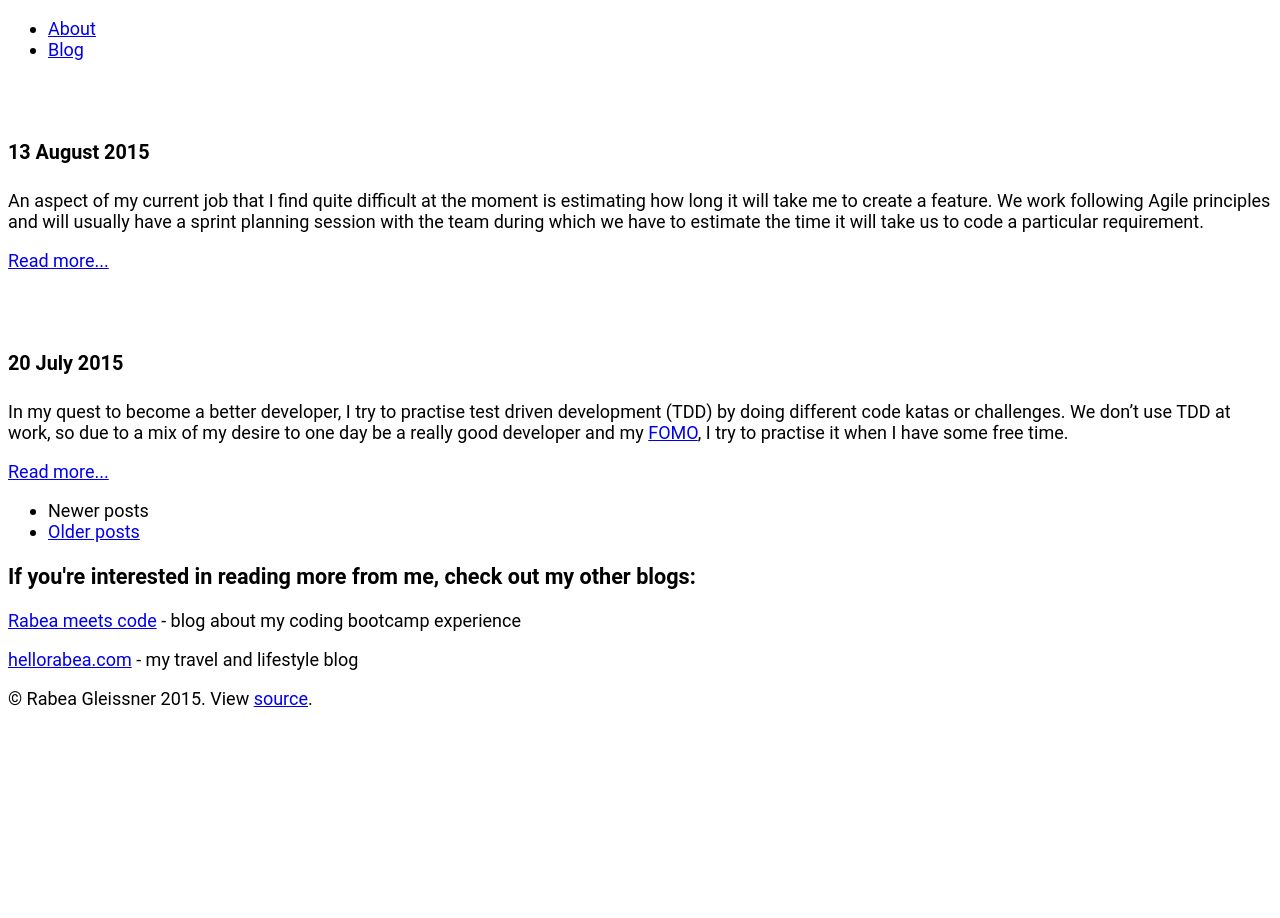
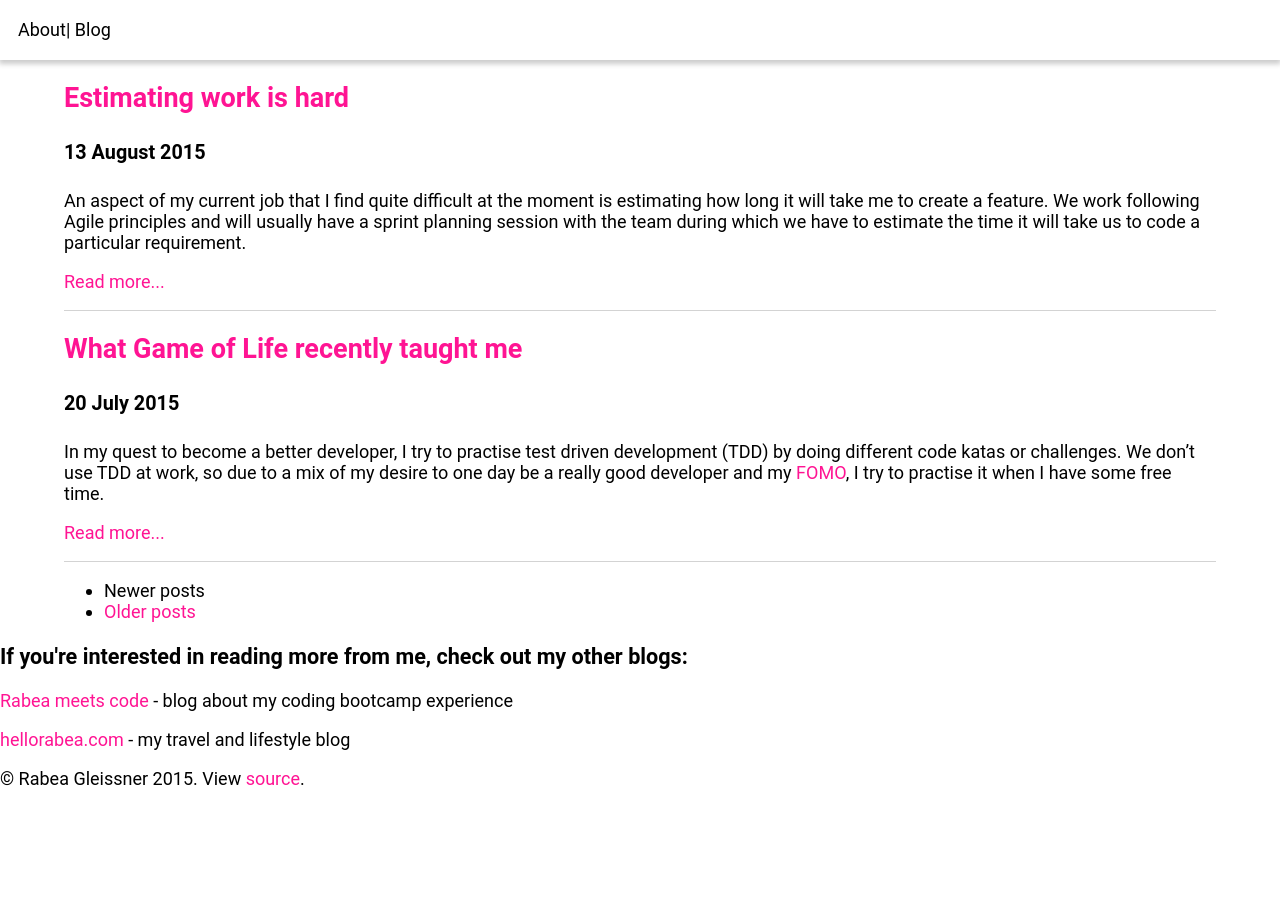
Before and after one commit to RabeaGleissner/RabeaGleissner.github.io, a Jekyll site: the page built from blog/index.html, in a window 1280 px wide. Built offline with Jekyll 4.4.1, drawn with Linux system fonts in a browser that asks for light colours; the list of posts is cut into pages by our own code.

Commit message:
styling for main sections

```diff
--- /dev/null
+++ b/_scss/blog.scss
@@ -0,0 +1,3 @@
+.blog-post {
+  border-bottom: 1px solid lightgrey;
+}
--- a/_scss/header.scss
+++ b/_scss/header.scss
@@ -0,0 +1,49 @@
+@import 'mixins';
+
+nav {
+  width: 100%;
+  background-color: rgba(255,255,255,0.8);
+  @include vendor-prefix('box-shadow', '0px 3px 5px 1px #ccc');
+  display:block;
+  button {
+    margin-left: 0;
+    padding-left: 15px;
+    display: none;
+    &:focus {
+      outline:0;
+    }
+  }
+  ul {
+    padding-left: 1em;
+    list-style:none;
+    margin-top: 0;
+    li {
+      display: inline-block;
+      line-height: 60px;
+      height: 60px;
+      cursor:pointer;
+      &:after {
+        content:"|";
+      }
+      &:last-child:after {
+        display: none;
+      }
+    }
+  }
+  h3 {
+    line-height: 0em;
+    font-size: 1em;
+    padding-left: 15px;
+    padding-right: 15px;
+    padding-top: 10px;
+  }
+  a {
+    text-decoration:none;
+    color:black;
+    display:inline-block;
+    &:hover {
+      color:deeppink;
+      border-bottom: 2px solid deeppink;
+    }
+  }
+}
--- a/_scss/main.scss
+++ b/_scss/main.scss
@@ -1,3 +1,5 @@
+@import 'mixins';
+
 html {
   height: 100%;
 }
@@ -8,15 +10,11 @@
  height: 100%;
 }
 h1 {
-  font-size: 2.5em;
+  font-size: 2em;
   text-align: center;
 }
 h2 {
-  font-size: 1.5em;
-   a {
-    text-decoration: underline;
-    color:white;
-    }
+  font-size: 1.3em;
 }
 h3 {
   font-size: 1.2em;
@@ -24,3 +22,31 @@
 h4 {
   font-size: 1.1em;
 }
+p {
+  font-size: 1em;
+  }
+a {
+text-decoration: none;
+color: deeppink;
+  &:hover {
+    text-decoration: underline;
+  }
+}
+.wrapper {
+  width: 95%;
+  margin: 0 auto;
+}
+
+@media only screen and (min-width:600px)  {
+  h1 {
+    font-size: 2.5em;
+    text-align: center;
+  }
+  h2 {
+    font-size: 1.5em;
+  }
+  .wrapper {
+    width: 90%;
+    margin: 0 auto;
+  }
+ }
--- /dev/null
+++ b/_scss/mixins.scss
@@ -0,0 +1,30 @@
+@mixin vendor-prefix($name, $argument) {
+  -webkit-#{$name}: #{$argument};
+  -moz-#{$name}: #{$argument};
+  -o-#{$name}: #{$argument};
+  -ms-#{$name}: #{$argument};
+  #{$name}: #{$argument};
+}
+
+@mixin keyframes($name) {
+  @-webkit-keyframes #{$name} {
+    @content;
+  }
+  @-moz-keyframes #{$name} {
+    @content;
+  }
+  @-o-keyframes #{$name} {
+    @content;
+  }
+  @keyframes #{$name} {
+    @content;
+  }
+}
+
+@mixin clearEl {
+  &:after {
+      content: '';
+      display: block;
+      clear: both;
+    }
+}
--- /dev/null
+++ b/_scss/normalise.scss
@@ -0,0 +1,426 @@
+/*! normalize.css v3.0.2 | MIT License | git.io/normalize */
+
+/**
+ * 1. Set default font family to sans-serif.
+ * 2. Prevent iOS text size adjust after orientation change, without disabling
+ *    user zoom.
+ */
+
+html {
+  font-family: sans-serif; /* 1 */
+  -ms-text-size-adjust: 100%; /* 2 */
+  -webkit-text-size-adjust: 100%; /* 2 */
+}
+
+/**
+ * Remove default margin.
+ */
+
+body {
+  margin: 0;
+}
+
+/* HTML5 display definitions
+   ========================================================================== */
+
+/**
+ * Correct `block` display not defined for any HTML5 element in IE 8/9.
+ * Correct `block` display not defined for `details` or `summary` in IE 10/11
+ * and Firefox.
+ * Correct `block` display not defined for `main` in IE 11.
+ */
+
+article,
+aside,
+details,
+figcaption,
+figure,
+footer,
+header,
+hgroup,
+main,
+menu,
+section,
+summary {
+  display: block;
+}
+
+/**
+ * 1. Correct `inline-block` display not defined in IE 8/9.
+ * 2. Normalize vertical alignment of `progress` in Chrome, Firefox, and Opera.
+ */
+
+audio,
+canvas,
+progress,
+video {
+  display: inline-block; /* 1 */
+  vertical-align: baseline; /* 2 */
+}
+
+/**
+ * Prevent modern browsers from displaying `audio` without controls.
+ * Remove excess height in iOS 5 devices.
+ */
+
+audio:not([controls]) {
+  display: none;
+  height: 0;
+}
+
+/**
+ * Address `[hidden]` styling not present in IE 8/9/10.
+ * Hide the `template` element in IE 8/9/11, Safari, and Firefox < 22.
+ */
+
+[hidden],
+template {
+  display: none;
+}
+
+/* Links
+   ========================================================================== */
+
+/**
+ * Remove the gray background color from active links in IE 10.
+ */
+
+a {
+  background-color: transparent;
+}
+
+/**
+ * Improve readability when focused and also mouse hovered in all browsers.
+ */
+
+a:active,
+a:hover {
+  outline: 0;
+}
+
+/* Text-level semantics
+   ========================================================================== */
+
+/**
+ * Address styling not present in IE 8/9/10/11, Safari, and Chrome.
+ */
+
+abbr[title] {
+  border-bottom: 1px dotted;
+}
+
+/**
+ * Address style set to `bolder` in Firefox 4+, Safari, and Chrome.
+ */
+
+b,
+strong {
+  font-weight: bold;
+}
+
+/**
+ * Address styling not present in Safari and Chrome.
+ */
+
+dfn {
+  font-style: italic;
+}
+
+/**
+ * Address variable `h1` font-size and margin within `section` and `article`
+ * contexts in Firefox 4+, Safari, and Chrome.
+ */
+
+h1 {
+  font-size: 2em;
+  margin: 0.67em 0;
+}
+
+/**
+ * Address styling not present in IE 8/9.
+ */
+
+mark {
+  background: #ff0;
+  color: #000;
+}
+
+/**
+ * Address inconsistent and variable font size in all browsers.
+ */
+
+small {
+  font-size: 80%;
+}
+
+/**
+ * Prevent `sub` and `sup` affecting `line-height` in all browsers.
+ */
+
+sub,
+sup {
+  font-size: 75%;
+  line-height: 0;
+  position: relative;
+  vertical-align: baseline;
+}
+
+sup {
+  top: -0.5em;
+}
+
+sub {
+  bottom: -0.25em;
+}
+
+/* Embedded content
+   ========================================================================== */
+
+/**
+ * Remove border when inside `a` element in IE 8/9/10.
+ */
+
+img {
+  border: 0;
+}
+
+/**
+ * Correct overflow not hidden in IE 9/10/11.
+ */
+
+svg:not(:root) {
+  overflow: hidden;
+}
+
+/* Grouping content
+   ========================================================================== */
+
+/**
+ * Address margin not present in IE 8/9 and Safari.
+ */
+
+figure {
+  margin: 1em 40px;
+}
+
+/**
+ * Address differences between Firefox and other browsers.
+ */
+
+hr {
+  -moz-box-sizing: content-box;
+  box-sizing: content-box;
+  height: 0;
+}
+
+/**
+ * Contain overflow in all browsers.
+ */
+
+pre {
+  overflow: auto;
+}
+
+/**
+ * Address odd `em`-unit font size rendering in all browsers.
+ */
+
+code,
+kbd,
+pre,
+samp {
+  font-family: monospace, monospace;
+  font-size: 1em;
+}
+
+/* Forms
+   ========================================================================== */
+
+/**
+ * Known limitation: by default, Chrome and Safari on OS X allow very limited
+ * styling of `select`, unless a `border` property is set.
+ */
+
+/**
+ * 1. Correct color not being inherited.
+ *    Known issue: affects color of disabled elements.
+ * 2. Correct font properties not being inherited.
+ * 3. Address margins set differently in Firefox 4+, Safari, and Chrome.
+ */
+
+button,
+input,
+optgroup,
+select,
+textarea {
+  color: inherit; /* 1 */
+  font: inherit; /* 2 */
+  margin: 0; /* 3 */
+}
+
+/**
+ * Address `overflow` set to `hidden` in IE 8/9/10/11.
+ */
+
+button {
+  overflow: visible;
+}
+
+/**
+ * Address inconsistent `text-transform` inheritance for `button` and `select`.
+ * All other form control elements do not inherit `text-transform` values.
+ * Correct `button` style inheritance in Firefox, IE 8/9/10/11, and Opera.
+ * Correct `select` style inheritance in Firefox.
+ */
+
+button,
+select {
+  text-transform: none;
+}
+
+/**
+ * 1. Avoid the WebKit bug in Android 4.0.* where (2) destroys native `audio`
+ *    and `video` controls.
+ * 2. Correct inability to style clickable `input` types in iOS.
+ * 3. Improve usability and consistency of cursor style between image-type
+ *    `input` and others.
+ */
+
+button,
+html input[type="button"], /* 1 */
+input[type="reset"],
+input[type="submit"] {
+  -webkit-appearance: button; /* 2 */
+  cursor: pointer; /* 3 */
+}
+
+/**
+ * Re-set default cursor for disabled elements.
+ */
+
+button[disabled],
+html input[disabled] {
+  cursor: default;
+}
+
+/**
+ * Remove inner padding and border in Firefox 4+.
+ */
+
+button::-moz-focus-inner,
+input::-moz-focus-inner {
+  border: 0;
+  padding: 0;
+}
+
+/**
+ * Address Firefox 4+ setting `line-height` on `input` using `!important` in
+ * the UA stylesheet.
+ */
+
+input {
+  line-height: normal;
+}
+
+/**
+ * It's recommended that you don't attempt to style these elements.
+ * Firefox's implementation doesn't respect box-sizing, padding, or width.
+ *
+ * 1. Address box sizing set to `content-box` in IE 8/9/10.
+ * 2. Remove excess padding in IE 8/9/10.
+ */
+
+input[type="checkbox"],
+input[type="radio"] {
+  box-sizing: border-box; /* 1 */
+  padding: 0; /* 2 */
+}
+
+/**
+ * Fix the cursor style for Chrome's increment/decrement buttons. For certain
+ * `font-size` values of the `input`, it causes the cursor style of the
+ * decrement button to change from `default` to `text`.
+ */
+
+input[type="number"]::-webkit-inner-spin-button,
+input[type="number"]::-webkit-outer-spin-button {
+  height: auto;
+}
+
+/**
+ * 1. Address `appearance` set to `searchfield` in Safari and Chrome.
+ * 2. Address `box-sizing` set to `border-box` in Safari and Chrome
+ *    (include `-moz` to future-proof).
+ */
+
+input[type="search"] {
+  -webkit-appearance: textfield; /* 1 */
+  -moz-box-sizing: content-box;
+  -webkit-box-sizing: content-box; /* 2 */
+  box-sizing: content-box;
+}
+
+/**
+ * Remove inner padding and search cancel button in Safari and Chrome on OS X.
+ * Safari (but not Chrome) clips the cancel button when the search input has
+ * padding (and `textfield` appearance).
+ */
+
+input[type="search"]::-webkit-search-cancel-button,
+input[type="search"]::-webkit-search-decoration {
+  -webkit-appearance: none;
+}
+
+/**
+ * Define consistent border, margin, and padding.
+ */
+
+fieldset {
+  border: 1px solid #c0c0c0;
+  margin: 0 2px;
+  padding: 0.35em 0.625em 0.75em;
+}
+
+/**
+ * 1. Correct `color` not being inherited in IE 8/9/10/11.
+ * 2. Remove padding so people aren't caught out if they zero out fieldsets.
+ */
+
+legend {
+  border: 0; /* 1 */
+  padding: 0; /* 2 */
+}
+
+/**
+ * Remove default vertical scrollbar in IE 8/9/10/11.
+ */
+
+textarea {
+  overflow: auto;
+}
+
+/**
+ * Don't inherit the `font-weight` (applied by a rule above).
+ * NOTE: the default cannot safely be changed in Chrome and Safari on OS X.
+ */
+
+optgroup {
+  font-weight: bold;
+}
+
+/* Tables
+   ========================================================================== */
+
+/**
+ * Remove most spacing between table cells.
+ */
+
+table {
+  border-collapse: collapse;
+  border-spacing: 0;
+}
+
+td,
+th {
+  padding: 0;
+}
--- a/public/css/main.scss
+++ b/public/css/main.scss
@@ -2,5 +2,7 @@
 
 ---
 
+@import 'normalise';
 @import 'main';
 @import 'header';
+@import 'blog';
```
